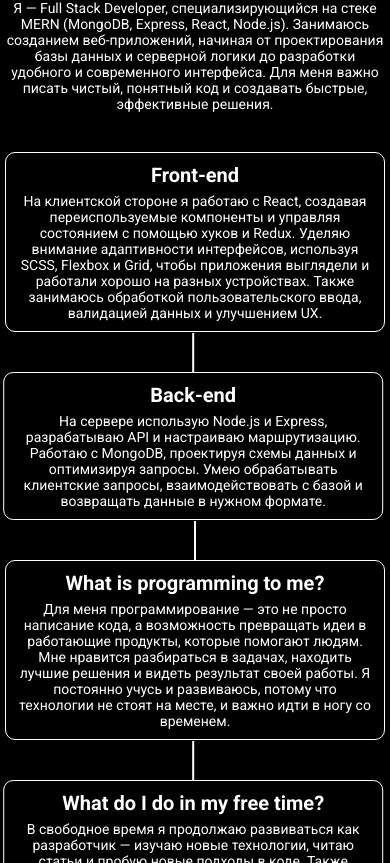
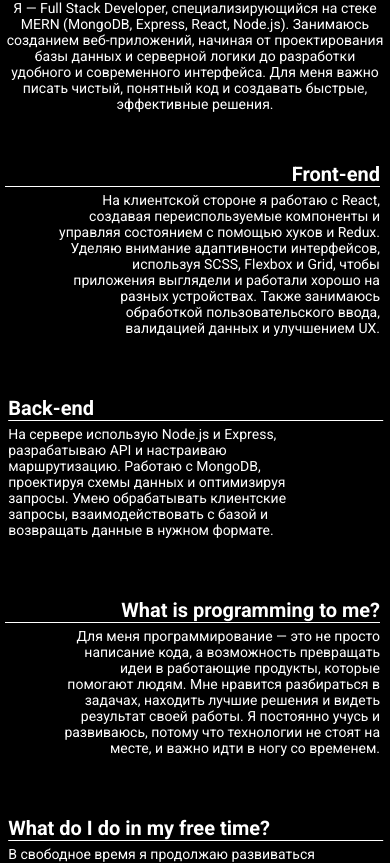
Before and after one commit to ArtemMerkushyn/byMerkushyn, a React (Create React App) app: page / in a window 390 px wide. Shown: the part 1041-1904 px from the top of the page. Built offline with nearby package versions, Linux system fonts and the light colour scheme.

Commit message:
changed styles for the aboutme component

```diff
--- a/src/components/aboutme/aboutme.module.scss
+++ b/src/components/aboutme/aboutme.module.scss
@@ -77,42 +77,38 @@
             width: 100%;
             border-right: none;
             border-left: none;
-            border: 1px solid $primary-color;
             border-radius: 10px;
             text-align: center;
-            padding: 40px 10px 10px 10px;
+            padding: 40px 5px 10px 5px;
             margin-bottom: 40px;
-
-            &::after {
-                content: '';
-                width: 2px;
-                height: 40px;
-                background: $primary-color;
-                position: absolute;
-                top: 0;
-                left: 50%;
-                transform: translate(-50%, -100%);
-            }
         }
 
-        &__left:first-child::after {
-            background: transparent;
+        &__left {
+            text-align: right;
+            padding-left: 50px;
         }
 
         &__left::before{
-            max-width: 100%;
+            max-width: calc(100% - 5px);
             width: 100%;
             top: 10px;
             right: 100%;
-            text-align: center;
+            text-align: right;
+            border-bottom: 1px solid $primary-color;
+        }
+
+        &__right {
+            padding-right: 50px;
+            text-align: left;
         }
 
         &__right::before {
-            max-width: 100%;
+            max-width: calc(100% - 5px);
             width: 100%;
             top: 10px;
             left: 100%;
-            text-align: center;
+            text-align: left;
+            border-bottom: 1px solid $primary-color;
         }
     }
 }
```
